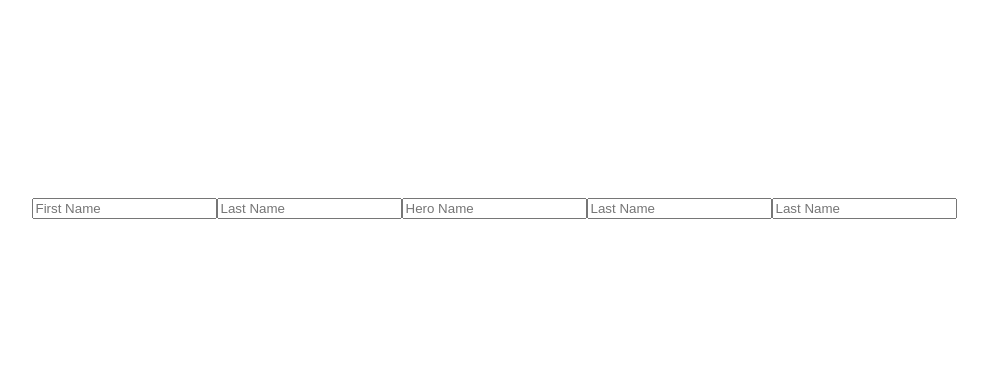
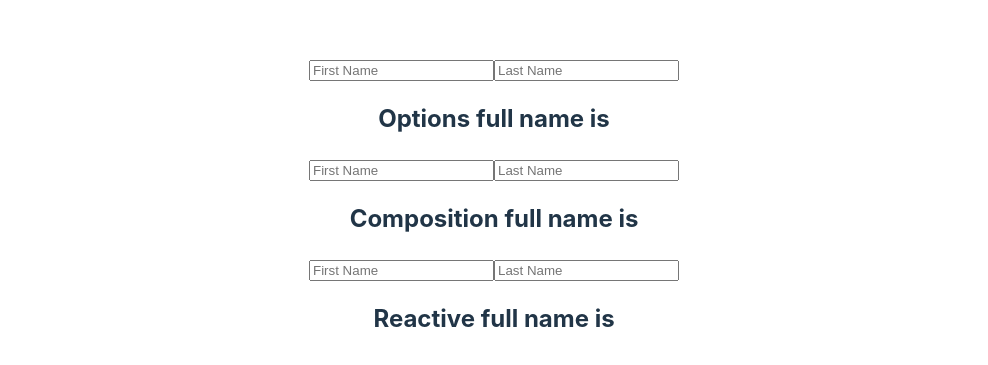
Before and after one commit to rajatk-31/vue-learn, a Vue app in the folder vue-compositions/: page / in a window 1280 px wide. Shown: the part 193-558 px from the top of the page, without its empty margins (146-1134 px from the left). Built offline with nearby package versions, Linux system fonts and the light colour scheme.

Commit message:
Remplacing computed with ref and reactive api

```diff
--- a/vue-compositions/src/App.vue
+++ b/vue-compositions/src/App.vue
@@ -1,10 +1,10 @@
 <script setup>
-import VModel from "./components/VModel.vue";
+import Computed from "./components/Computed.vue";
 </script>
 
 <template>
   <div>
-    <VModel></VModel>
+    <Computed></Computed>
   </div>
 </template>
 
--- /dev/null
+++ b/vue-compositions/src/components/Computed.vue
@@ -0,0 +1,64 @@
+<template>
+  <div>
+    <!-- Options Api -->
+    <input type="text" placeholder="First Name" v-model="fname" />
+    <input type="text" placeholder="Last Name" v-model="lname" />
+    <h2>Options full name is {{ fullname }}</h2>
+
+    <!-- Composition Api -->
+    <input type="text" placeholder="First Name" v-model="ref_fname" />
+    <input type="text" placeholder="Last Name" v-model="ref_lname" />
+    <h2>Composition full name is {{ ref_fullName }}</h2>
+
+    <!-- Reactive Api -->
+    <input type="text" placeholder="First Name" v-model="r_fname" />
+    <input type="text" placeholder="Last Name" v-model="r_lname" />
+    <h2>Reactive full name is {{ r_fullName }}</h2>
+  </div>
+</template>
+
+<script>
+import { ref, toRefs, reactive, computed } from "vue";
+
+export default {
+  name: "Computed",
+  setup() {
+    const ref_fname = ref("");
+    const ref_lname = ref("");
+
+    const ref_fullName = computed(function () {
+      return `${ref_fname.value} ${ref_lname.value}`;
+    });
+
+    const state = reactive({
+      r_fname: "",
+      r_lname: "",
+    });
+
+    const r_fullName = computed(function () {
+      return `${state.r_fname} ${state.r_lname}`;
+    });
+
+    return {
+      ref_fname,
+      ref_lname,
+      ref_fullName,
+      ...toRefs(state),
+      r_fullName,
+    };
+  },
+  data() {
+    return {
+      fname: "",
+      lname: "",
+    };
+  },
+  computed: {
+    fullname() {
+      return `${this.fname} ${this.lname}`;
+    },
+  },
+};
+</script>
+
+<style scoped></style>
```
